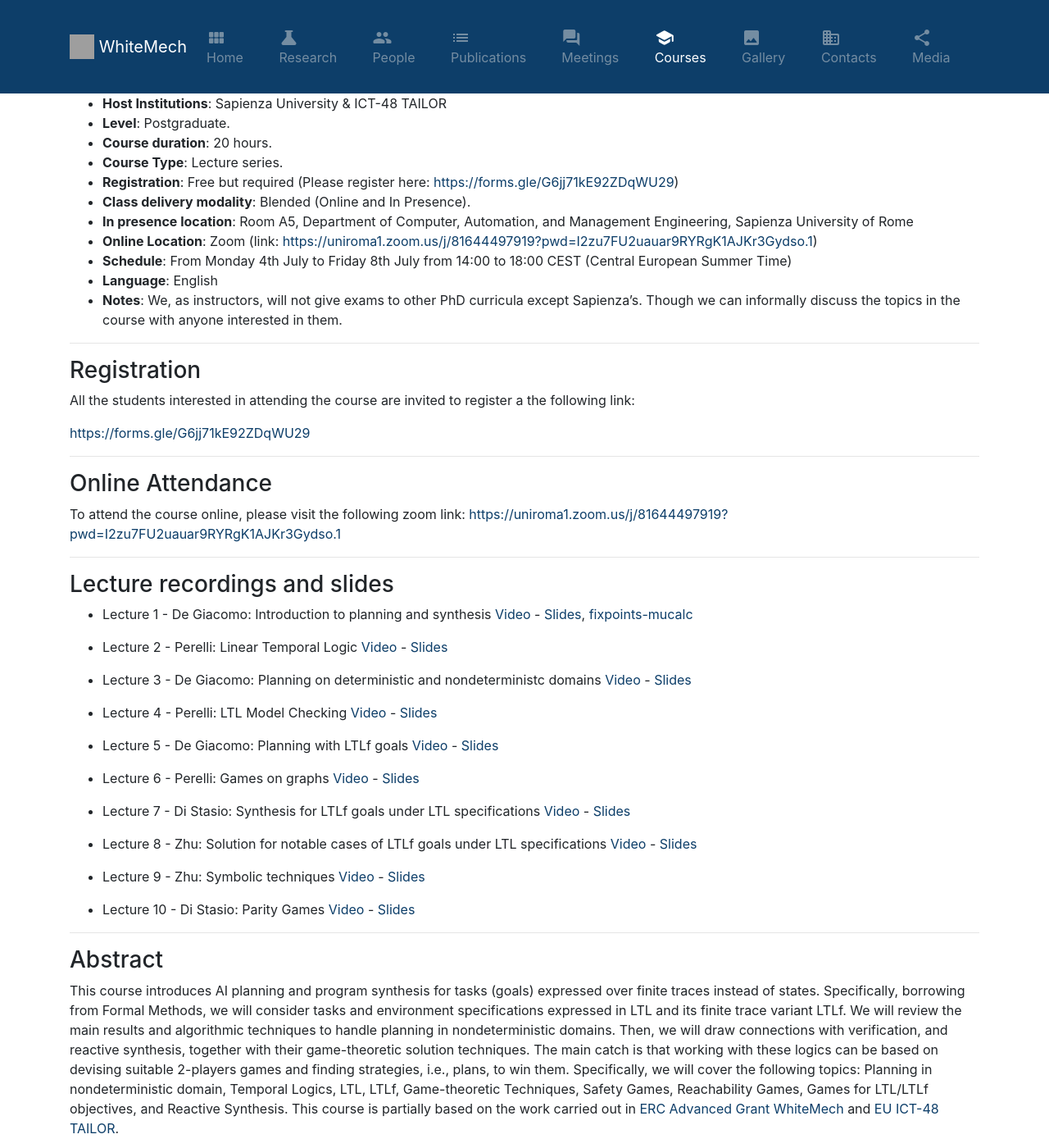
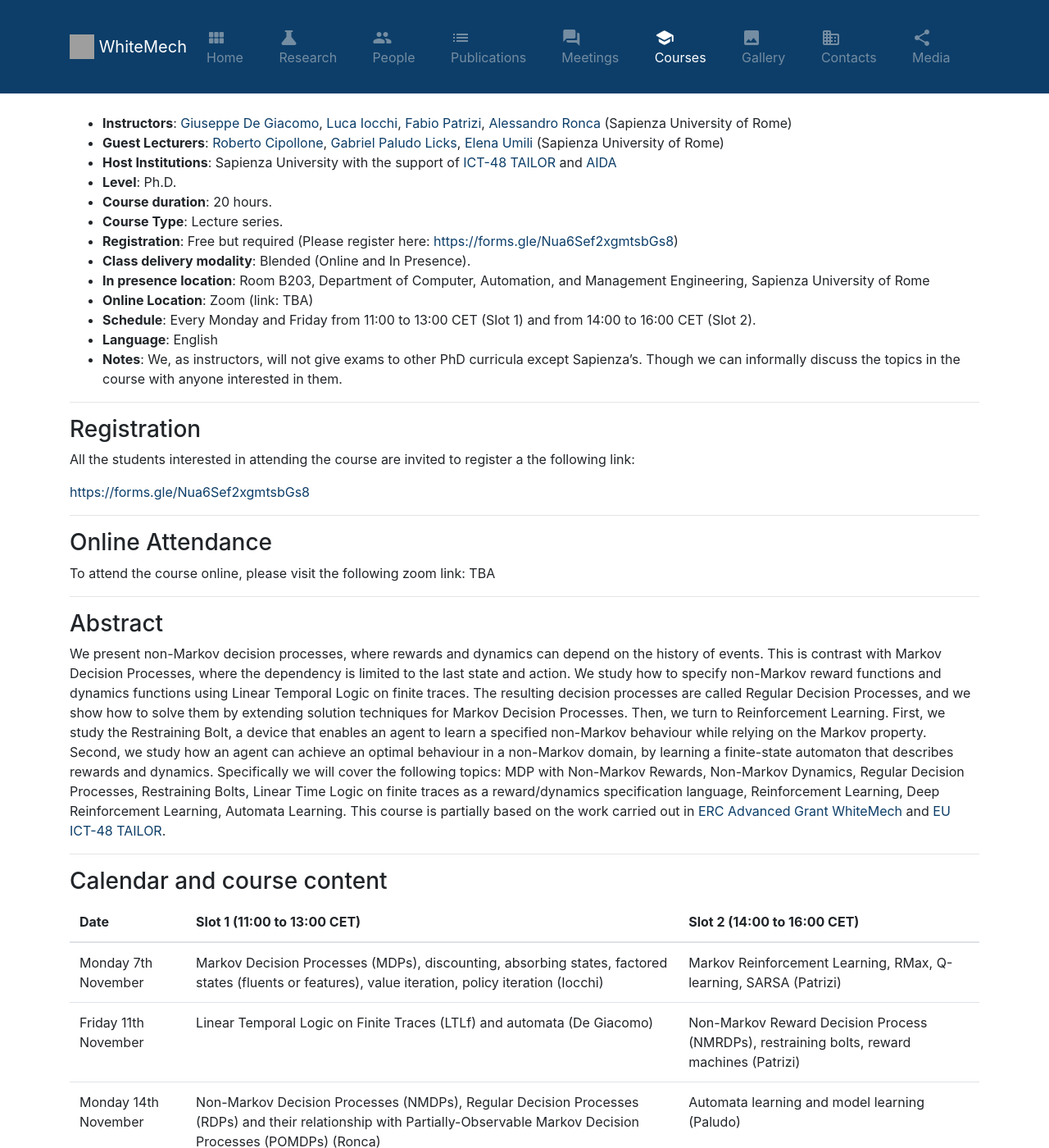
Before and after one commit to whitemech/whitemech.github.io, a Jekyll site: the page built from _pages/courses.md, in a window 1280 px wide and 1400 px high, scrolled down 192 px. Shown: the whole window at 82% size. Built offline with Jekyll 4.4.1, drawn with Linux system fonts in a browser that asks for light colours; some of the changed text lies outside the part shown.

Commit message:
NMRL course page

```diff
--- a/_pages/courses.md
+++ b/_pages/courses.md
@@ -6,6 +6,93 @@ sitemap: false
 permalink: /courses
 ---
 
+
+
+# Non-Markov Decision Processes and Reinforcement Learning
+
+<p align="center" style="font-size:200%" > 7-21 November 2022 </p>
+
+- **Instructors**: [Giuseppe De Giacomo](https://www.diag.uniroma1.it/degiacom/), [Luca Iocchi](https://sites.google.com/a/dis.uniroma1.it/iocchi/home), [Fabio Patrizi](http://www.diag.uniroma1.it/patrizi/), [Alessandro Ronca](https://ronca.me/) (Sapienza University of Rome)
+- **Guest Lecturers**: [Roberto Cipollone](https://www.diag.uniroma1.it/users/roberto_cipollone), [Gabriel Paludo Licks](http://diag.uniroma1.it/user/2077), [Elena Umili](https://www.diag.uniroma1.it/users/elena_umili) (Sapienza University of Rome)
+- **Host Institutions**: Sapienza University with the support of [ICT-48 TAILOR](https://tailor-network.eu) and [AIDA](https://tailor-network.eu/aida)
+- **Level**: Ph.D.
+- **Course duration**: 20 hours.
+- **Course Type**: Lecture series.
+- **Registration**: Free but required (Please register here: [https://forms.gle/Nua6Sef2xgmtsbGs8](https://forms.gle/Nua6Sef2xgmtsbGs8))
+- **Class delivery modality**: Blended (Online and In Presence).
+- **In presence location**: Room B203, Department of Computer, Automation, and Management Engineering, Sapienza University of Rome
+- **Online Location**: Zoom (link: TBA)
+- **Schedule**: Every Monday and Friday from 11:00 to 13:00 CET (Slot 1) and from 14:00 to 16:00 CET (Slot 2).
+- **Language**: English
+- **Notes**: We, as instructors, will not give exams to other PhD curricula except Sapienza’s. Though we can informally discuss the topics in the course with anyone interested in them.
+
+-----
+
+### Registration
+All the students interested in attending the course are invited to register a the following link:
+
+[https://forms.gle/Nua6Sef2xgmtsbGs8](https://forms.gle/Nua6Sef2xgmtsbGs8)
+
+-----
+
+### Online Attendance
+To attend the course online, please visit the following zoom link:
+TBA
+
+-----
+
+### Abstract
+
+We present non-Markov decision processes, where rewards and dynamics can depend on the history of events. This is contrast with Markov Decision Processes, where the dependency is limited to the last state and action. We study how to specify non-Markov reward functions and dynamics functions using Linear Temporal Logic on finite traces. The resulting decision processes are called Regular Decision Processes, and we show how to solve them by extending solution techniques for Markov Decision Processes. Then, we turn to Reinforcement Learning. First, we study the Restraining Bolt, a device that enables an agent to learn a specified non-Markov behaviour while relying on the Markov property. Second, we study how an agent can achieve an optimal behaviour in a non-Markov domain, by learning a finite-state automaton that describes rewards and dynamics. Specifically we will cover the following topics: MDP with Non-Markov Rewards, Non-Markov Dynamics, Regular Decision Processes, Restraining Bolts, Linear Time Logic on finite traces as a reward/dynamics specification language, Reinforcement Learning, Deep Reinforcement Learning, Automata Learning. This course is partially based on the work carried out in [ERC Advanced Grant WhiteMech](https://whitemech.github.io) and [EU ICT-48 TAILOR](https://tailor-network.eu).
+
+-----
+
+### Calendar and course content
+
+
+<table class="table table-responsive">
+  <thead>
+    <tr>
+      <th style="border-top: none;">Date</th>
+      <th style="border-top: none;">Slot 1 (11:00 to 13:00 CET)</th>
+      <th style="border-top: none;">Slot 2 (14:00 to 16:00 CET)</th>
+    </tr>
+  </thead>
+  <tbody>
+    <tr>
+      <td>Monday 7th November</td>
+      <td>Markov Decision Processes (MDPs), discounting, absorbing states, factored states (fluents or features), value iteration, policy iteration (Iocchi)</td>
+      <td>Markov Reinforcement Learning, RMax, Q-learning, SARSA (Patrizi)</td>
+    </tr>
+    <tr>
+      <td>Friday 11th November</td>
+      <td>Linear Temporal Logic on Finite Traces (LTLf) and automata (De Giacomo)</td>
+      <td>Non-Markov Reward Decision Process (NMRDPs), restraining bolts, reward machines (Patrizi)</td>
+    </tr>
+    <tr>
+      <td>Monday 14th November </td>
+      <td>Non-Markov Decision Processes (NMDPs), Regular Decision Processes (RDPs) and their relationship with Partially-Observable Markov Decision Processes (POMDPs) (Ronca) </td>
+      <td>Automata learning and model learning (Paludo) </td>
+    </tr>
+    <tr>
+      <td>Friday 18th November</td>
+      <td>Regular Decision Processes (RDPs), reinforcement learning in RDPs (Ronca) </td>
+      <td>Markov Deep Reinforcement Learning (Umili) </td>
+    </tr>
+    <tr>
+      <td>Monday 21st November</td>
+      <td>Performance guarantees in non-Markov reinforcement learning (Ronca)</td>
+      <td>Non-Markov Deep Reinforcement Learning (Cipollone)</td>
+    </tr>
+  </tbody>
+</table>
+
+
+<br>
+
+-----
+
+<br>
 
 
 # Game-Theoretic Approach to Planning and Synthesis
@@ -145,8 +232,11 @@ The environment represented as an LTL specification. The synthesis under environ
   </tbody>
 </table>
 
+<br>
 
 -----
+
+<br>
 
 [<img src="{{ site.url }}{{ site.baseurl }}/static/images/logopic/logo-whitemech.svg" style="float:left" width="25%" alt="WhiteMech Logo">](https://whitemech.github.io)
 [<img src="{{ site.url }}{{ site.baseurl }}/static/images/logopic/logo-AIDA.png" style="float:right" width="25%" alt="AIDA Logo">](https://tailor-network.eu/aida/)
```
